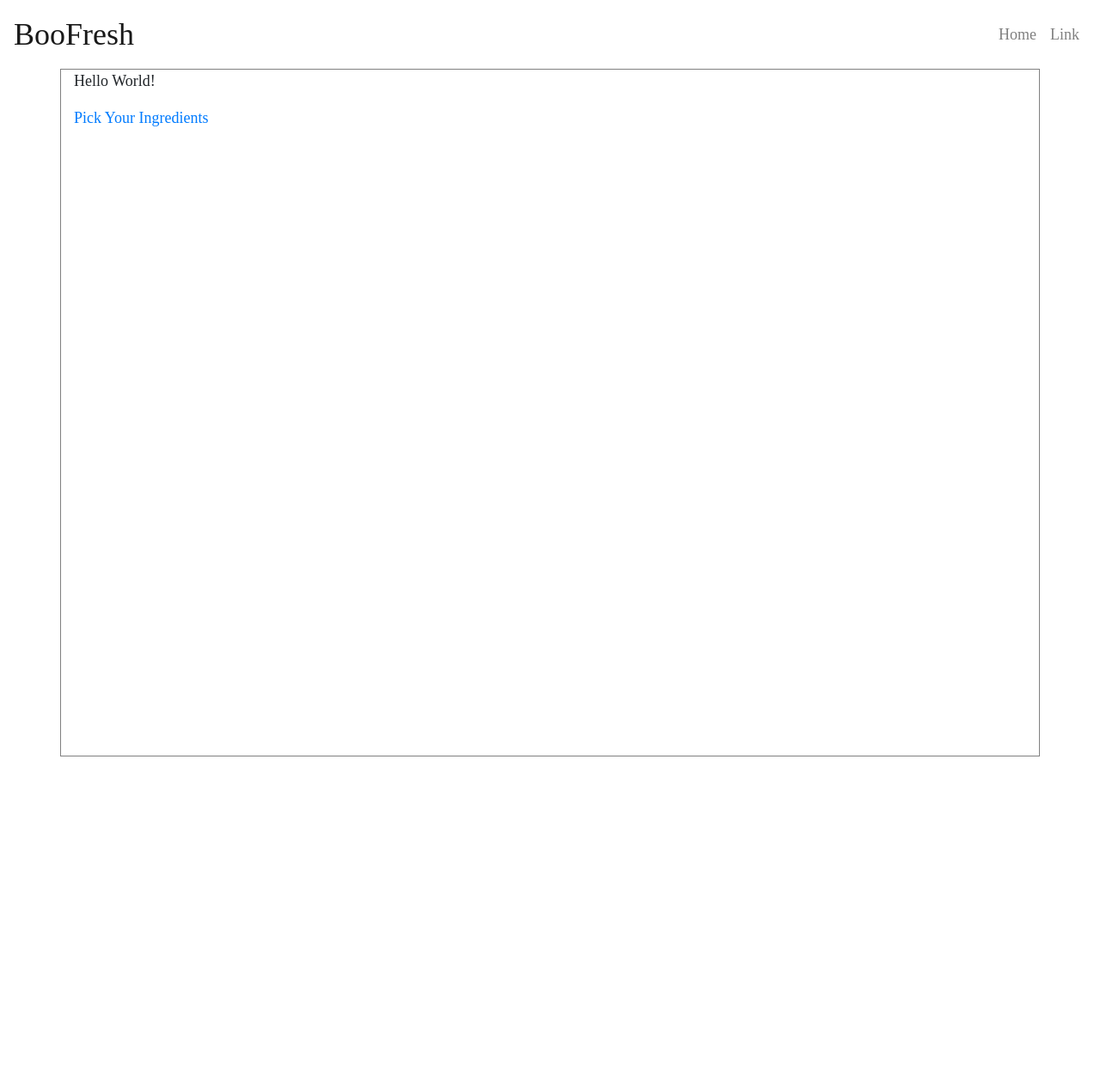
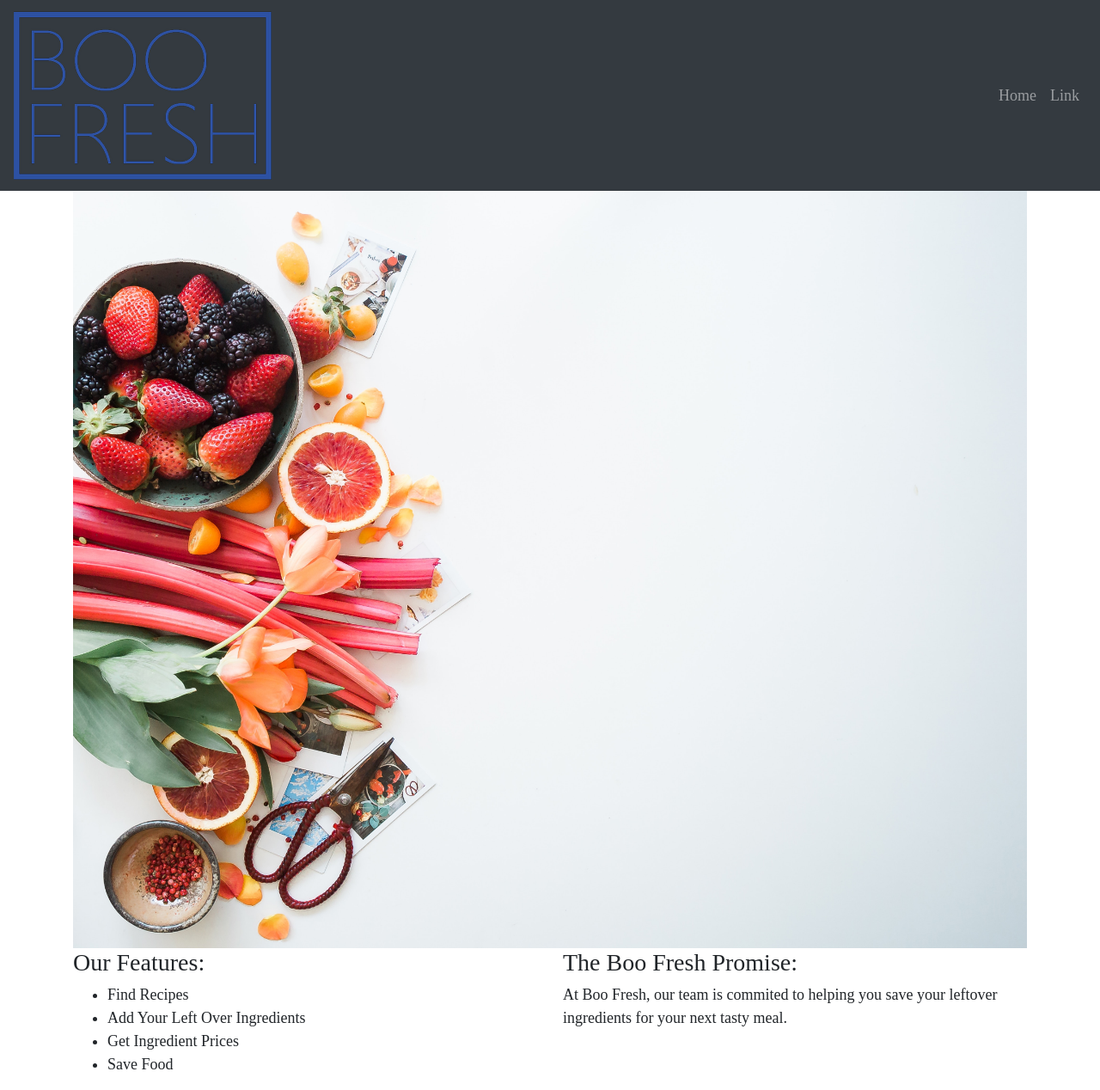
Before and after one commit to vincentT360/reFresh, a Flask app: page / in a window 1280 px wide. Shown: the whole page at 86% size. Before the commit the page ends 880 px from the top, so only its background shows below. Run offline with Flask 2, Linux system fonts and the light colour scheme; some libraries are stand-ins or nearby versions.

Commit message:
Added splash page, navbar modifications

```diff
--- a/flaskdriver/static/main.css
+++ b/flaskdriver/static/main.css
@@ -9,5 +9,9 @@ body {
 
 #home-container {
     height: 100vh;
-    border: 1px solid grey;
+    /*border: 1px solid grey;*/
 }
+
+#spash-row {
+    height: 50vh;
+}
--- a/flaskdriver/templates/home.html
+++ b/flaskdriver/templates/home.html
@@ -1,10 +1,35 @@
 {% extends "layout.html" %}
 {% block content %}
 
+
+<!--
 <div id="home-container" class="container">
     <p>Hello World!</p>
     <a href="{{ url_for('main.pick_ingredients') }}">Pick Your Ingredients</a>
 </div>
+-->
 
+<div class="container">
+    <div class="row h-50">
+        <div class = "col-md-12">
+            <img class="img-fluid" src="{{ url_for('static', filename='images/splashBack.jpg') }}"></img>
+        </div>
+    </div>
+    <div class="row h-50">
+        <div class="col-md-6">
+            <h3> Our Features: </h3>
+            <ul>
+                <li>Find Recipes</li>
+                <li>Add Your Left Over Ingredients</li>
+                <li>Get Ingredient Prices</li>
+                <li>Save Food</li>
+            </ul>
+        </div>
+        <div class="col-md-6">
+            <h3> The Boo Fresh Promise: </h3>
+            <p>At Boo Fresh, our team is commited to helping you save your leftover ingredients for your next tasty meal.</p>
+        </div>
+    </div>
+</div>
 
 {% endblock content %}
--- a/flaskdriver/templates/layout.html
+++ b/flaskdriver/templates/layout.html
@@ -26,8 +26,8 @@
 </head>
 <body>
 
-        <nav class="navbar navbar-expand-sm navbar-light">
-                <a class="navbar-brand" href="#">BooFresh</a>
+        <nav class="navbar navbar-expand-sm bg-dark navbar-dark">
+                <img class="navbar-brand" src="{{ url_for('static', filename='images/tempFreshLogo.png') }}"> </img>
                 <button class="navbar-toggler" type="button" data-toggle="collapse" data-target="#navbarSupportedContent" aria-controls="navbarSupportedContent" aria-expanded="false" aria-label="Toggle navigation">
                     <span class="navbar-toggler-icon"></span>
                 </button>
```
